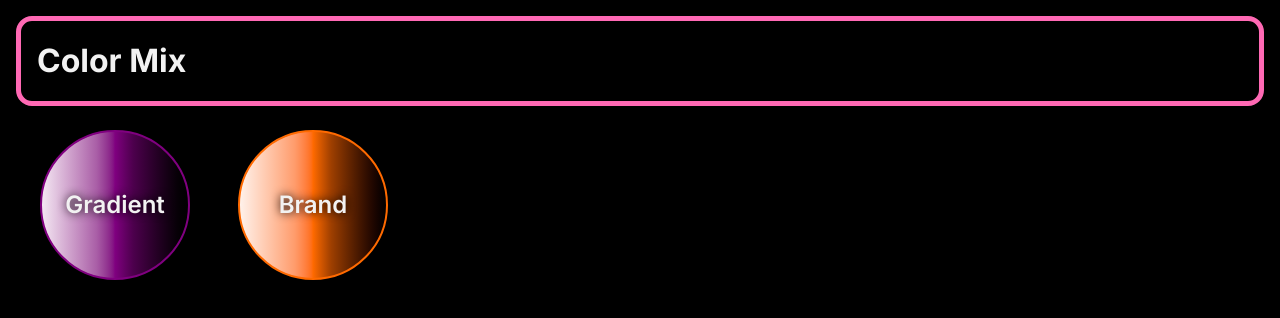
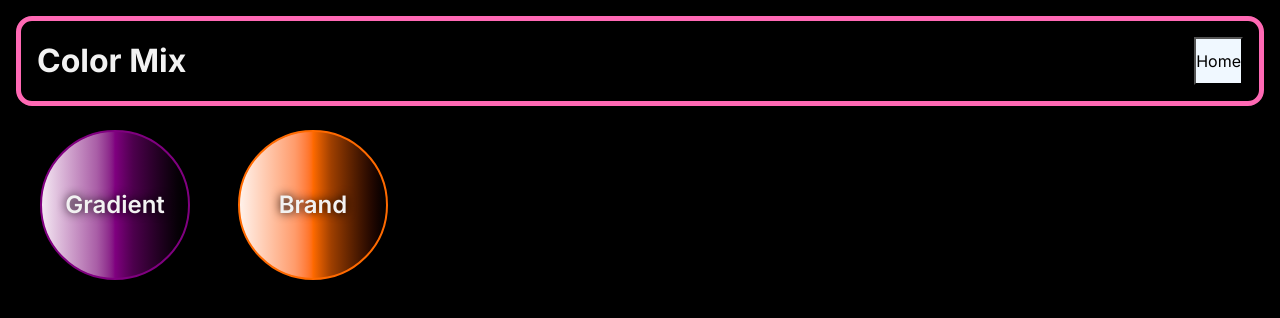
Before and after one commit to franco-ortega/color-fun, a Next.js app: page /color-mix in a window 1280 px wide. Shown: the top 318 px of the page. Built offline with nearby package versions, Linux system fonts and the light colour scheme.

Commit message:
create initial Home button and restructure ColorMix header

```diff
--- /dev/null
+++ b/app/components/buttons/HomeButton.jsx
@@ -0,0 +1,10 @@
+import Link from 'next/link';
+import styles from './HomeButton.module.css';
+
+export default function HomeButton() {
+	return (
+		<button className={styles.HomeButton}>
+			<Link href={'/color-mix'}>Home</Link>
+		</button>
+	);
+}
--- /dev/null
+++ b/app/components/buttons/HomeButton.module.css
@@ -0,0 +1,3 @@
+.HomeButton {
+	background-color: aliceblue;
+}
--- a/app/components/colorMix/ColorMix.jsx
+++ b/app/components/colorMix/ColorMix.jsx
@@ -2,6 +2,7 @@
 
 import { usePathname } from 'next/navigation';
 import styles from './ColorMix.module.css';
+import HomeButton from '../buttons/HomeButton';
 
 export default function ColorMix({ children }) {
 	const pathname = usePathname();
@@ -14,6 +15,7 @@ export default function ColorMix({ children }) {
 		<div className={styles.ColorMix}>
 			<header>
 				<h1>Color Mix{subtitle}</h1>
+				<HomeButton />
 			</header>
 			<main>{children}</main>
 		</div>
--- a/app/components/colorMix/ColorMix.module.css
+++ b/app/components/colorMix/ColorMix.module.css
@@ -5,9 +5,17 @@
 	color: hsl(0, 0%, 95%);
 }
 
-.ColorMix header h1 {
+.ColorMix header {
 	color: hsl(0, 0%, 95%);
 	border: 5px solid hotpink;
 	border-radius: 1rem;
 	padding: 1rem;
+
+	display: flex;
+	flex-direction: row;
+	justify-content: space-between;
 }
+
+.ColorMix header h1 {
+	color: hsl(0, 0%, 95%);
+}
```
